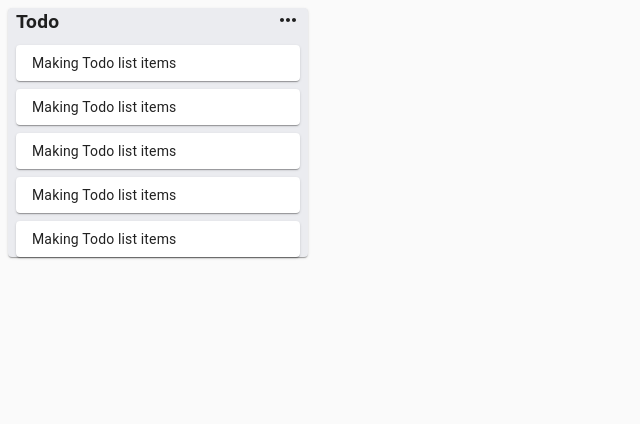
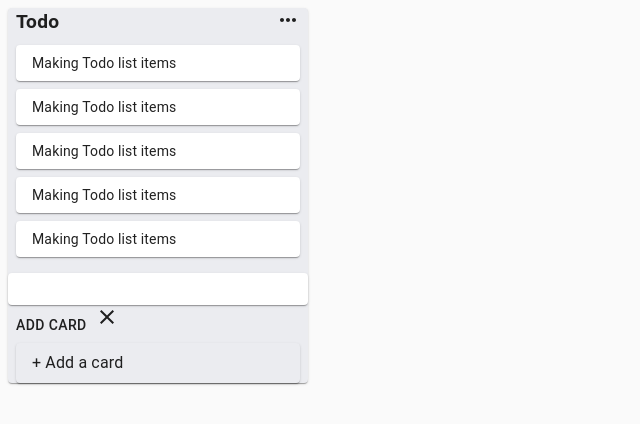
Before and after one commit to arifjamal2012/trello-react, a React (Create React App) app: page / in a window 1280 px wide. Shown: the top 424 px of the page, without its empty margins (0-640 px from the left). Built offline with nearby package versions, Linux system fonts and the light colour scheme.

Commit message:
Add a card

```diff
--- a/src/components/List/List.js
+++ b/src/components/List/List.js
@@ -1,16 +1,16 @@
 import React from 'react';
-import {Paper, Typography,CssBaseline} from '@material-ui/core';
+import {Paper,CssBaseline} from '@material-ui/core';
 import {makeStyles} from '@material-ui/core/styles';
 import Title from './Title';
 import Card from './Card';
-
+import InputContainer from '../input/InputContainer';
 const useStyle = makeStyles((theme) => ({
     root: {
         width: 300,
         backgroundColor: '#ebecf0',
         marginLeft: theme.spacing(1),
     },
-}))
+}));
 
 export default function List() {
     const classes = useStyle();
@@ -24,6 +24,7 @@ export default function List() {
                 <Card />
                 <Card />
                 <Card />
+                <InputContainer />
             </Paper>
         </div>
     );
--- /dev/null
+++ b/src/components/input/InputCard.js
@@ -0,0 +1,19 @@
+import React from 'react';
+import {Paper, InputBase, Button} from '@material-ui/core';
+import ClearIcon from '@material-ui/icons/Clear';
+
+export default function InputCard() {
+    return (
+        <div>
+            <div>
+            <Paper>
+                <InputBase multiline fullWidth />
+            </Paper>
+            </div>
+            <div>
+                <Button>Add Card</Button>
+                <ClearIcon />
+            </div>
+        </div>
+    )
+}
--- a/src/components/input/inputContainer.js
+++ b/src/components/input/inputContainer.js
@@ -0,0 +1,33 @@
+import React from 'react';
+import { Paper,Typography } from '@material-ui/core';
+import {fade, makeStyles} from '@material-ui/core/styles';
+import InputCard from './InputCard'
+
+const useStyle = makeStyles((theme) => ({
+    root: {
+        marginTop: theme.spacing(2),
+
+    },
+    addCard: {
+        padding: theme.spacing(1,1,1,2),
+        margin: theme.spacing(0,1,1,1),
+        background: '#ebecf0',
+        '&:hover':{
+            backgroundColor: fade('#000',0.25)
+        }
+    },
+}));
+
+export default function InputContainer() {
+    const classes = useStyle();
+    return (
+        <div className={classes.root}>
+            <InputCard />
+            <Paper className={classes.addCard} evaluation={0}>
+                <Typography>
+                   + Add a card
+                </Typography>
+            </Paper>
+        </div>
+    )
+}
```
